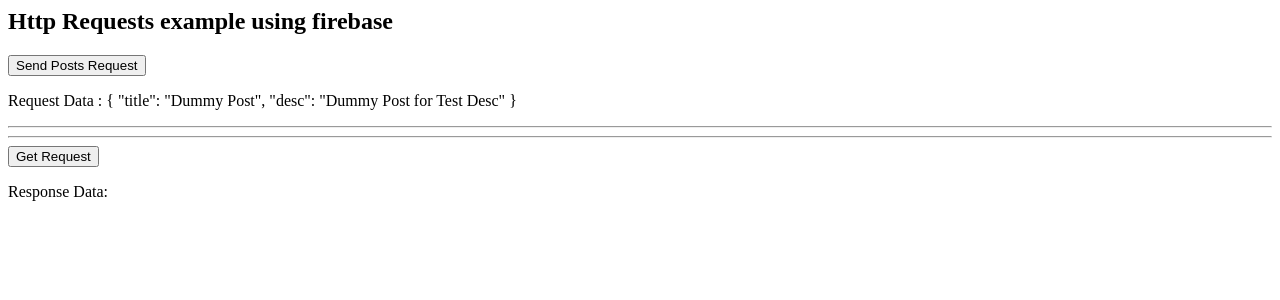
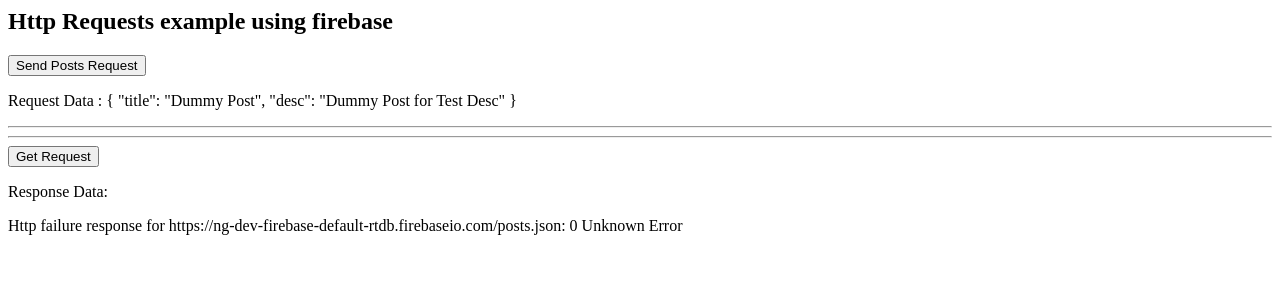
Before and after one commit to ShakibAhmed007/angular-dev-http-requests-firebase, an Angular app: page / in a window 1280 px wide. Both pictures are taken after a click on the button "Send Posts Request". Shown: the top 300 px of the page. Built offline with nearby package versions, Linux system fonts and the light colour scheme; no server answers.

Commit message:
2 files modified

```diff
--- a/src/app/posts/posts.component.html
+++ b/src/app/posts/posts.component.html
@@ -5,3 +5,6 @@
 <hr>
 <button (click)="getReq()"> Get Request </button>
 <p> Response Data: {{resData | json}} </p>
+
+
+<p *ngIf="error" style="text-color: red"> {{error}} </p>
--- a/src/app/posts/posts.component.ts
+++ b/src/app/posts/posts.component.ts
@@ -12,6 +12,7 @@ import { PostsService } from "./service/posts.service";
 export class PostsComponent implements OnInit {
   reqData: any;
   resData: any;
+  error: any;
   constructor(private postsService: PostsService) {}
 
   ngOnInit() {}
@@ -27,6 +28,7 @@ export class PostsComponent implements OnInit {
       },
       error => {
         console.log(error);
+        this.error = error.message;
       }
     );
   }
@@ -38,6 +40,7 @@ export class PostsComponent implements OnInit {
       },
       error => {
         console.log(error);
+        this.error = error.message;
       }
     );
   }
```
